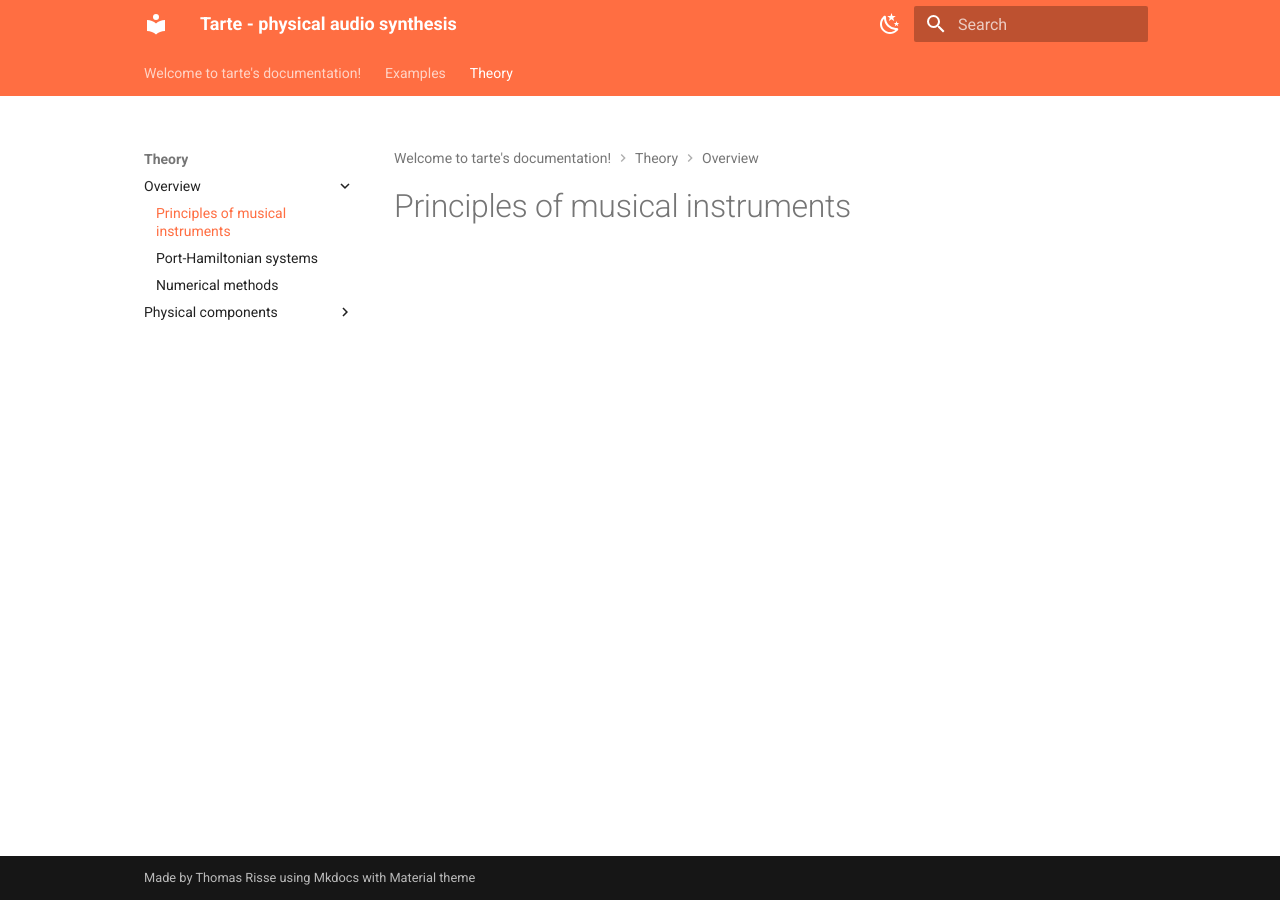
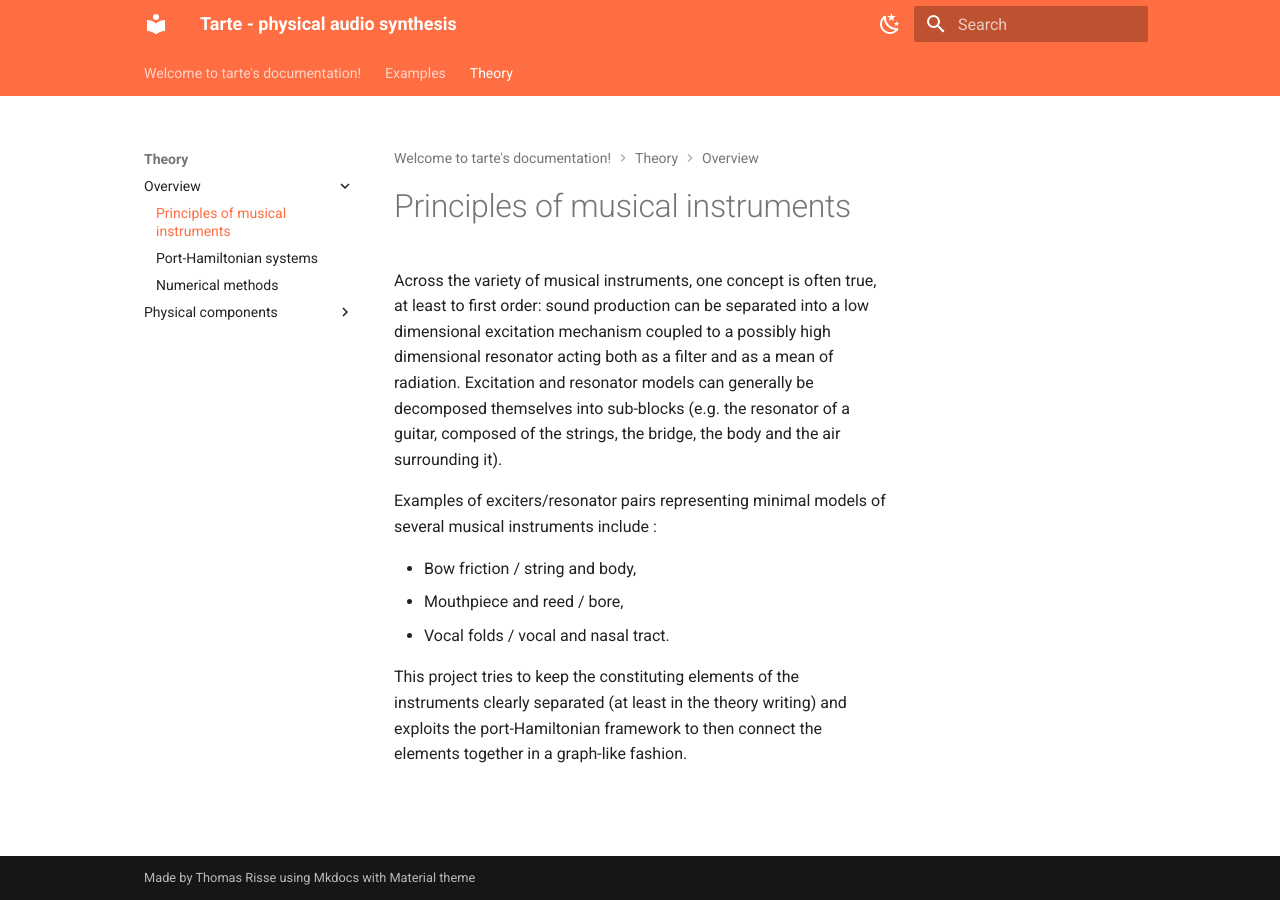
Before and after one commit to Ircam-RnD/tarte, an MkDocs documentation site: the page built from docs/theory/Overview/00-musical-instruments.md, in a window 1280 px wide. Built offline with MkDocs 1.6.1 and Material for MkDocs 9.7.7, drawn with Linux system fonts in a browser that asks for light colours.

Commit message:
a little on musical instruments

```diff
--- a/docs/theory/Overview/00-musical-instruments.md
+++ b/docs/theory/Overview/00-musical-instruments.md
@@ -1,3 +1,13 @@
 ---
 title: Principles of musical instruments
 ---
+
+Across the variety of musical instruments, one concept is often true, at least to first order: sound production can be separated into a low dimensional excitation mechanism coupled to a possibly high dimensional resonator acting both as a filter and as a mean of radiation. Excitation and resonator models can generally be decomposed themselves into sub-blocks (e.g. the resonator of a guitar, composed of the strings, the bridge, the body and the air surrounding it).
+
+Examples of exciters/resonator pairs representing minimal models of several musical instruments include :
+
+- Bow friction / string and body,
+- Mouthpiece and reed / bore,
+- Vocal folds / vocal and nasal tract.
+
+This project tries to keep the constituting elements of the instruments clearly separated (at least in the theory writing) and exploits the port-Hamiltonian framework to then connect the elements together in a graph-like fashion.
```
